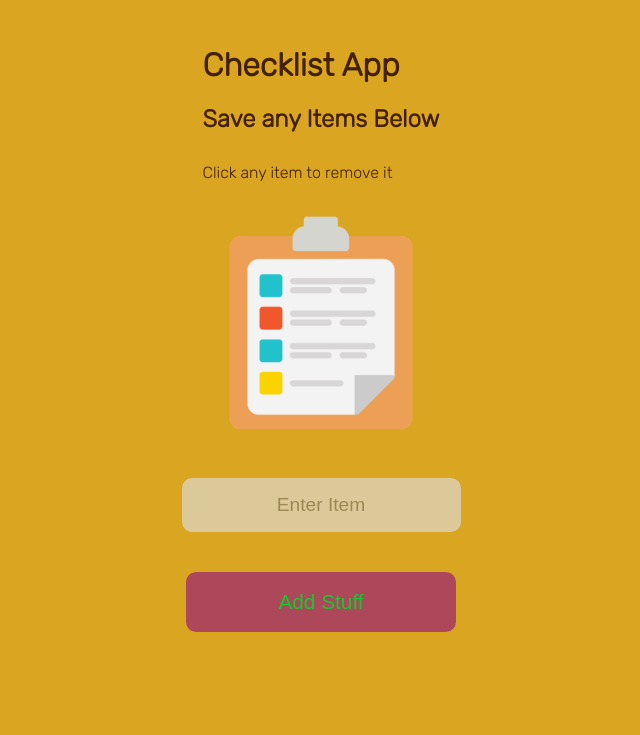
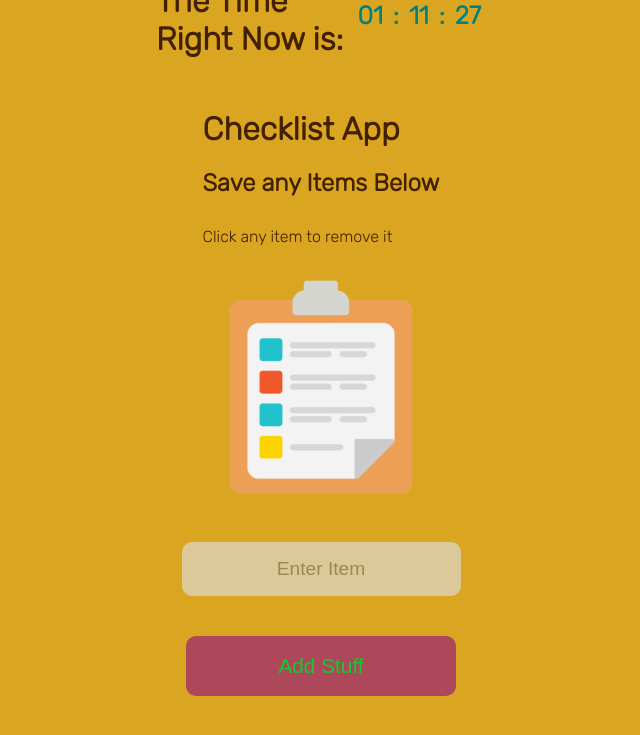
Before and after one commit to skitts4code/ShoppingApp, a plain HTML site: page index.html in a window 1280 px wide. Shown: the whole page, without its empty margins (319-959 px from the left). Drawn offline with Linux system fonts and the light colour scheme; no server answers.

Commit message:
Updated all files

```diff
--- a/app.js
+++ b/app.js
@@ -12,6 +12,9 @@ const shoppingLIstInDB = ref(database, "shoppingList")
 const inputFieldEl = document.getElementById("input-field")
 const addButtonEl = document.getElementById("add-button")
 const shoppingListEl = document.getElementById("shopping-list")
+const hrs = document.getElementById('hrs')
+const min = document.getElementById('min')
+const sec = document.getElementById('sec')
 
 
 addButtonEl.addEventListener("click", function() {
@@ -72,14 +75,23 @@ function appendItemToShoppingListEL(item) {
     shoppingListEl.append(newEl)
 }
 
-Notification.requestPermission().then(permission => {
-    if (permission === "granted") {
-      // Create a new notification after 5 seconds
-      setTimeout(() => {
-        const notification = new Notification("Reminder", {
-          body: "Don't forget to do something!",
-          icon: "/path/to/icon.png"
-        });
-      }, 5000); // 5000 milliseconds = 5 seconds
-    }
-  });
+// Notification.requestPermission().then(permission => {
+//     if (permission === "granted") {
+//       // Create a new notification after 5 seconds
+//       setTimeout(() => {
+//         const notification = new Notification("Reminder", {
+//           body: "Don't forget to do something!",
+//           icon: "/path/to/icon.png"
+//         });
+//       }, 5000); // 5000 milliseconds = 5 seconds
+//     }
+//   });
+
+setInterval(()=> {
+    let currentTime = new Date()
+
+    hrs.textContent = (currentTime.getHours()<10?"0":"") + currentTime.getHours()
+    min.textContent = (currentTime.getMinutes()<10?"0":"") + currentTime.getMinutes()
+    sec.textContent = (currentTime.getSeconds()<10?"0":"") + currentTime.getSeconds()
+
+},1000)
--- a/index.html
+++ b/index.html
@@ -31,6 +31,14 @@
   <body>
     <div id="container">
       <div id="mainContent">
+        <div class="clock">
+          <h1>The Time Right Now is:</h1>
+          <span id="hrs">00</span>
+          <span>:</span>
+          <span id="min">00</span>
+          <span>:</span>
+          <span id="sec">00</span>
+        </div>
         <div id="text">
           <h1>Checklist App</h1>
           <h2>Save any Items Below</h2>
--- a/style.css
+++ b/style.css
@@ -57,7 +57,7 @@ button:hover{
     max-width: 320px;
     display: flex;
     flex-direction: column;
-    max-width: 320px;
+    max-width: 330px;
     margin: 30px auto;
 }
 
@@ -94,3 +94,22 @@ ul li:hover{
  background-color: #FFECC7;
  cursor: pointer;
 }
+span{
+    font-size: 25px;
+    font-weight: bolder;
+    color: teal;
+    text-align: center;
+}
+.clock{
+    display: flex;
+    align-items: center;
+    justify-content: center;
+    flex-direction: row;
+}
+.clock span{
+    font-size: 25px;
+    font-weight: bolder;
+    color: teal;
+    text-align: center;
+    margin: 0 5px;
+}
```
